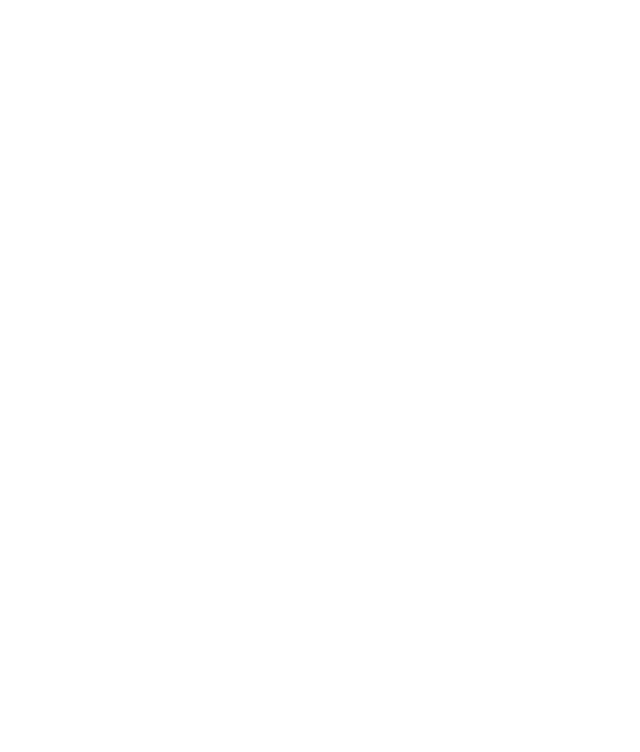
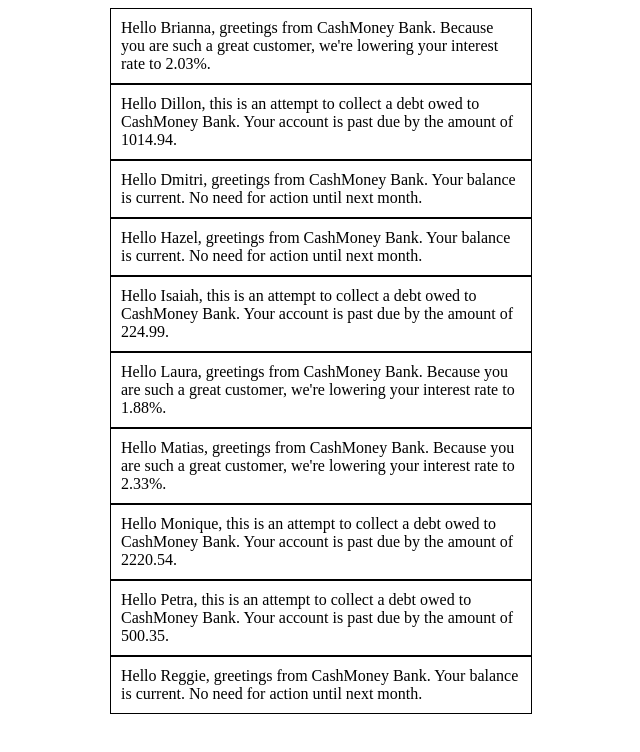
Before and after one commit to bobby-webdev2021/fsw113, a plain HTML site: page week1/assignments/bankLetters.html in a window 1280 px wide. Shown: the whole page, without its empty margins (319-959 px from the left). Drawn offline with Linux system fonts and the light colour scheme.

Commit message:
Add files via upload

```diff
--- a/week1/assignments/bankLetters.html
+++ b/week1/assignments/bankLetters.html
@@ -33,6 +33,35 @@
         // Create a loop that iterates through the customers array. Based on the customer's balance, create a personalized copy
         // of the appropriate letter text from below. Each letter should be contained within a div with the style of 'letter'.
 
+        let customerLetter = document.querySelector("#letterDiv");
+
+        function lower(rate) {
+            return((rate - (rate / 4)).toFixed(2));
+        }
+
+        for (i=0; i<customers.length; i++)
+        {
+            let letter = document.createElement("div");
+            letter.setAttribute("class", "letter");
+
+            if (customers[i].balance > 0)
+            {
+                letterText = "Hello " + customers[i].fname + ", this is an attempt to collect a debt owed to " + bankName + ". Your account is past due by the amount of " + customers[i].balance + ".";
+            }
+            else if (customers[i].balance == 0)
+            {
+                letterText = "Hello " + customers[i].fname + ", greetings from " + bankName + ". Your balance is current. No need for action until next month.";
+            }
+            else if (customers[i].balance < 0)
+            {
+                customers[i].rate = lower(customers[i].rate);
+                letterText = "Hello " + customers[i].fname + ", greetings from " + bankName + ". Because you are such a great customer, we're lowering your interest rate to " + customers[i].rate + "%.";
+            }
+
+            letter.textContent = letterText;
+            customerLetter.appendChild(letter);
+        }
+
         // Hello [fname], this is an attempt to collect a debt owed to [bankName]. Your account is past due by the amount of [balance].
         // Hello [fname], greetings from [bankName]. Your balance is current. No need for action until next month.
         // Hello [fname], greetings from [bankName]. Because you are such a great customer, we're lowering your interest rate to $[rate]%.
```
Also changed, not shown: week1/exercises/madLibs.html (line endings or trailing spaces), week1/exercises/states.js (line endings or trailing spaces), week1/exercises/temps.js (line endings or trailing spaces).
